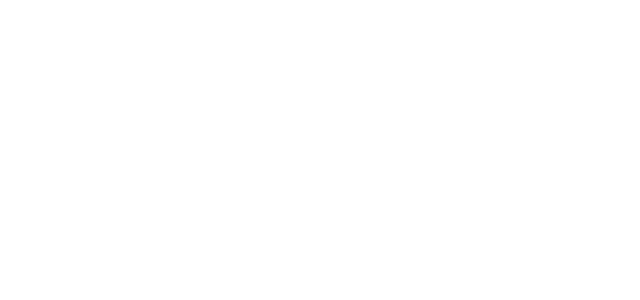
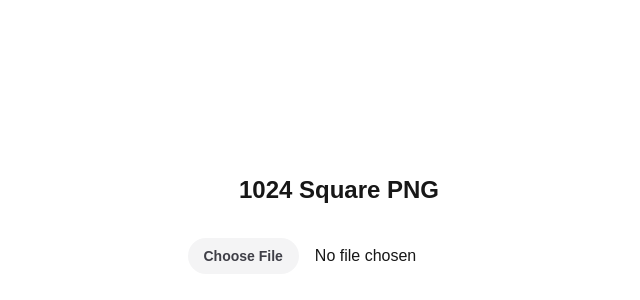
Before and after one commit to jarrensj/resize-1024, a Next.js app: page / in a window 1280 px wide. Shown: the part 176-476 px from the top of the page, without its empty margins (301-941 px from the left). Built offline with nearby package versions, Linux system fonts and the light colour scheme.

Commit message:
feat: add image upload functionality

```diff
--- a/app/page.tsx
+++ b/app/page.tsx
@@ -1,6 +1,38 @@
+"use client";
+
+import { useState } from "react";
+
 export default function Home() {
+  const [image, setImage] = useState<string | null>(null);
+
+  const handleFileChange = (e: React.ChangeEvent<HTMLInputElement>) => {
+    const file = e.target.files?.[0];
+    if (file) {
+      const reader = new FileReader();
+      reader.onload = (event) => {
+        setImage(event.target?.result as string);
+      };
+      reader.readAsDataURL(file);
+    }
+  };
+
   return (
-    <main>
+    <main className="flex min-h-screen flex-col items-center justify-center gap-8 p-8">
+      <h1 className="text-2xl font-bold">1024 Square PNG</h1>
+
+      <input
+        type="file"
+        accept="image/*"
+        onChange={handleFileChange}
+        className="file:mr-4 file:py-2 file:px-4 file:rounded-full file:border-0 file:text-sm file:font-semibold file:bg-zinc-100 file:text-zinc-700 hover:file:bg-zinc-200"
+      />
+
+      {image && (
+        <div className="flex flex-col items-center gap-4">
+          <p className="text-sm text-zinc-500">Original Image:</p>
+          <img src={image} alt="Uploaded" className="max-w-md max-h-96 object-contain" />
+        </div>
+      )}
     </main>
   );
 }
```
